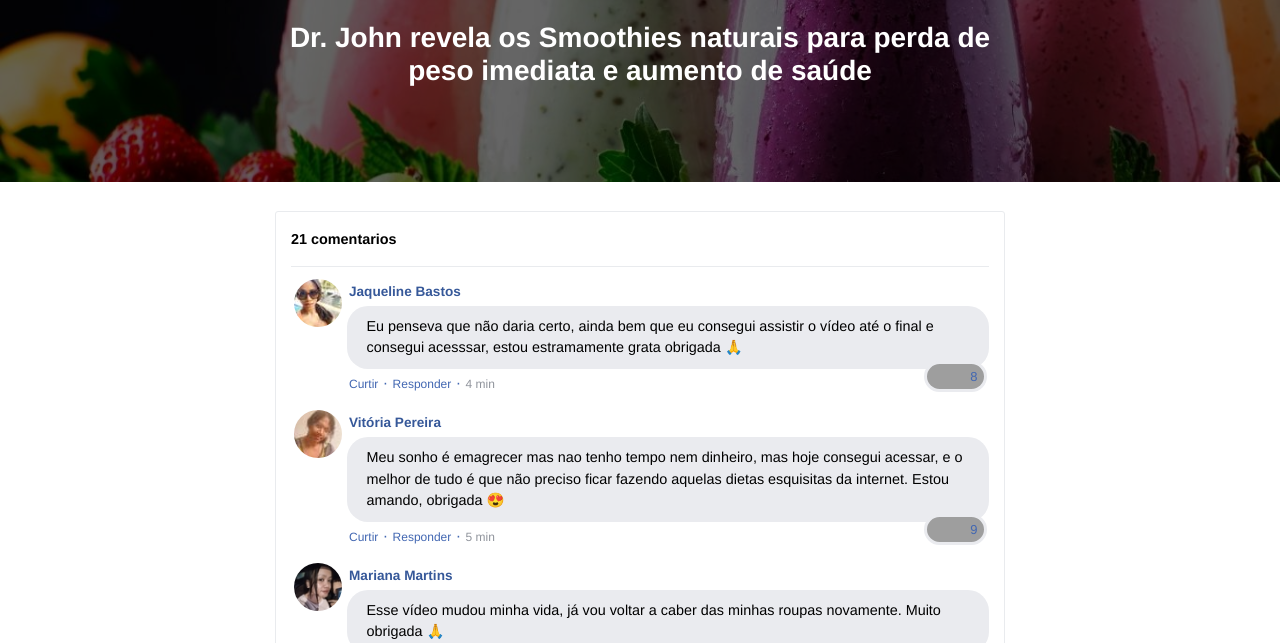
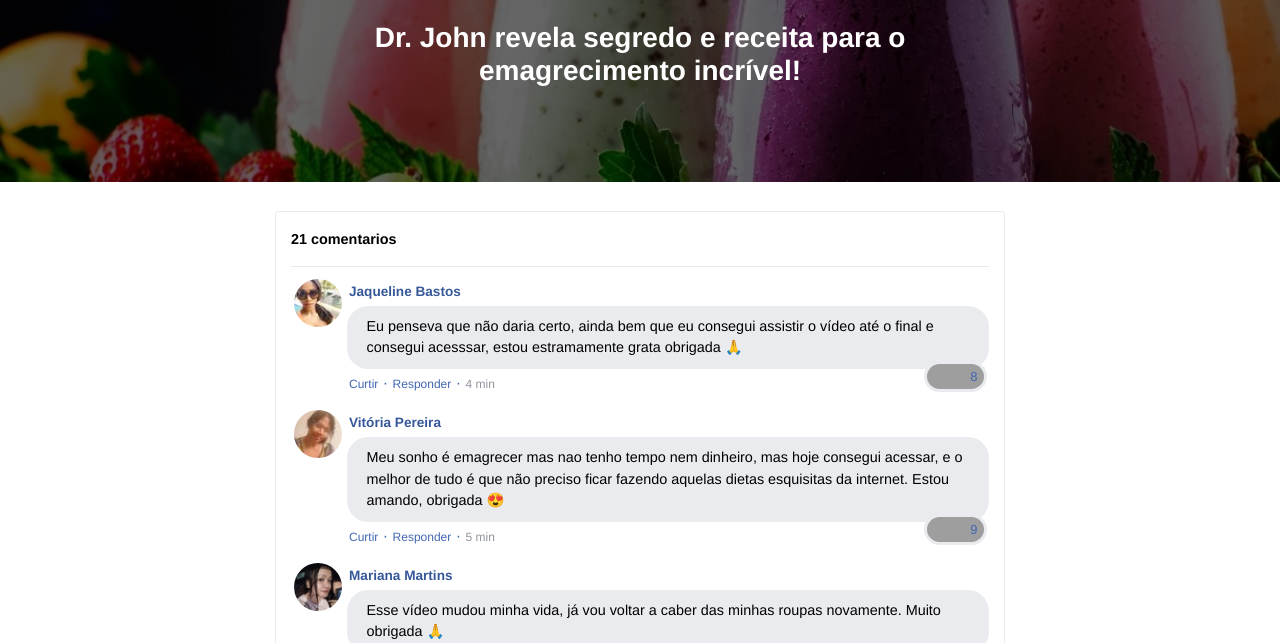
Before and after one commit to mayronanjos/ptclozb.club, a plain HTML site: page index.html in a window 1280 px wide. Shown: the part 123-766 px from the top of the page. Drawn offline with nearby package versions, Linux system fonts and the light colour scheme; no server answers; grey boxes are pictures that could not be loaded; a script that the page names is missing.

Commit message:
Update index.html

```diff
--- a/index.html
+++ b/index.html
@@ -40,7 +40,7 @@
             <img class="img-fluid" src="./assets/img/ultrasecreto.svg">
 
             <!-- Headline -->
-            <h3 class="my-4"><b>Dr. John revela os Smoothies naturais para perda de peso imediata e aumento de saúde</b></h3>
+            <h3 class="my-4"><b>Dr. John revela segredo e receita para o emagrecimento incrível!</b></h3>
 
 
             <!-- VSL -->
```
